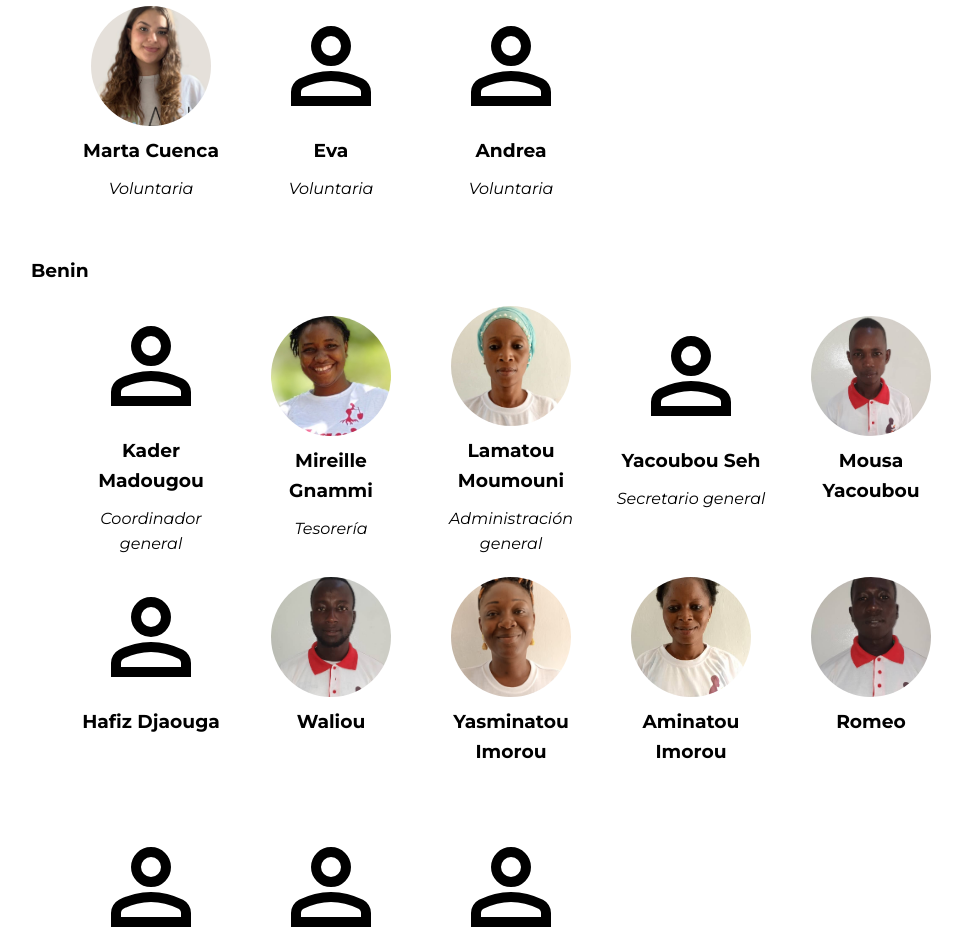
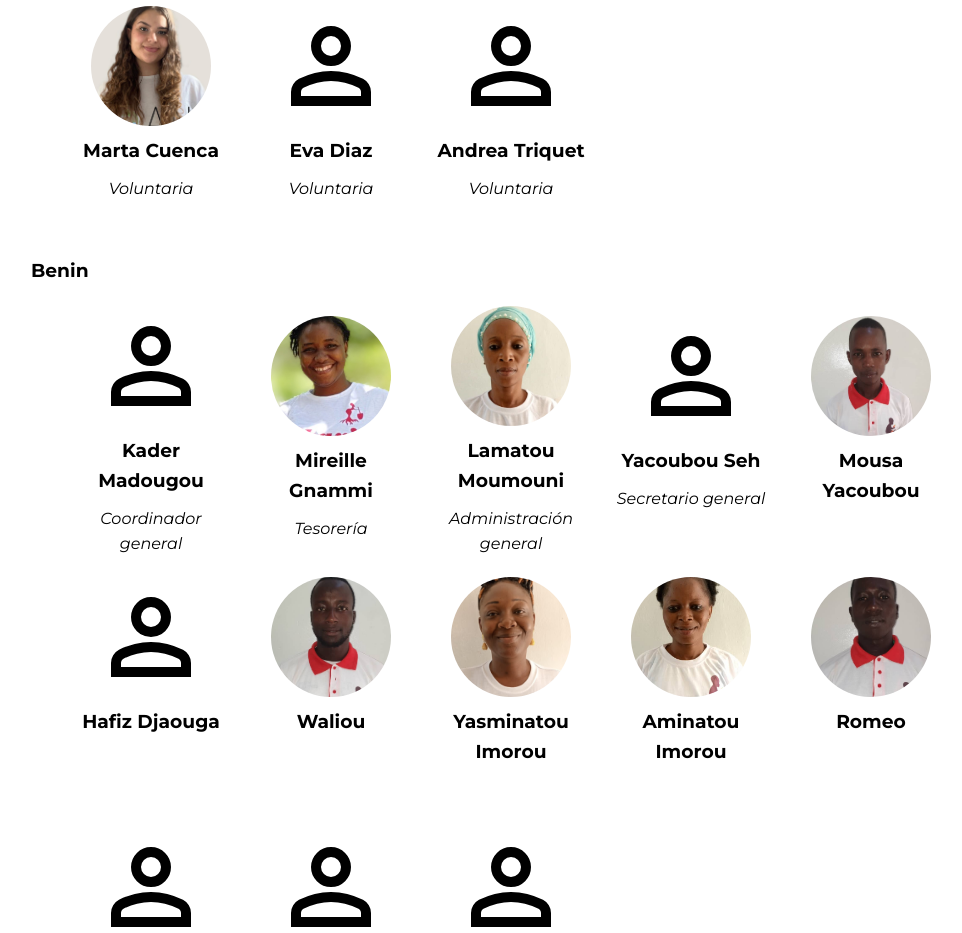
Before and after one commit to OANInternational/oaninternational.github.io, a Next.js app: page /about-us in a window 1280 px wide. Shown: the part 4700-5633 px from the top of the page, without its empty margins (129-1091 px from the left). Built offline with nearby package versions, Linux system fonts and the light colour scheme.

Commit message:
improvements

```diff
--- a/src/app/about-us/page.tsx
+++ b/src/app/about-us/page.tsx
@@ -70,12 +70,12 @@ export default function AboutUs() {
       imageUrl: "/people/marta.jpeg",
     },
     {
-      name: "Eva ",
+      name: "Eva Diaz",
       title: "Voluntaria",
       imageUrl: "/people/person-placeholder.svg",
     },
     {
-      name: "Andrea ",
+      name: "Andrea Triquet",
       title: "Voluntaria",
       imageUrl: "/people/person-placeholder.svg",
     },
```
